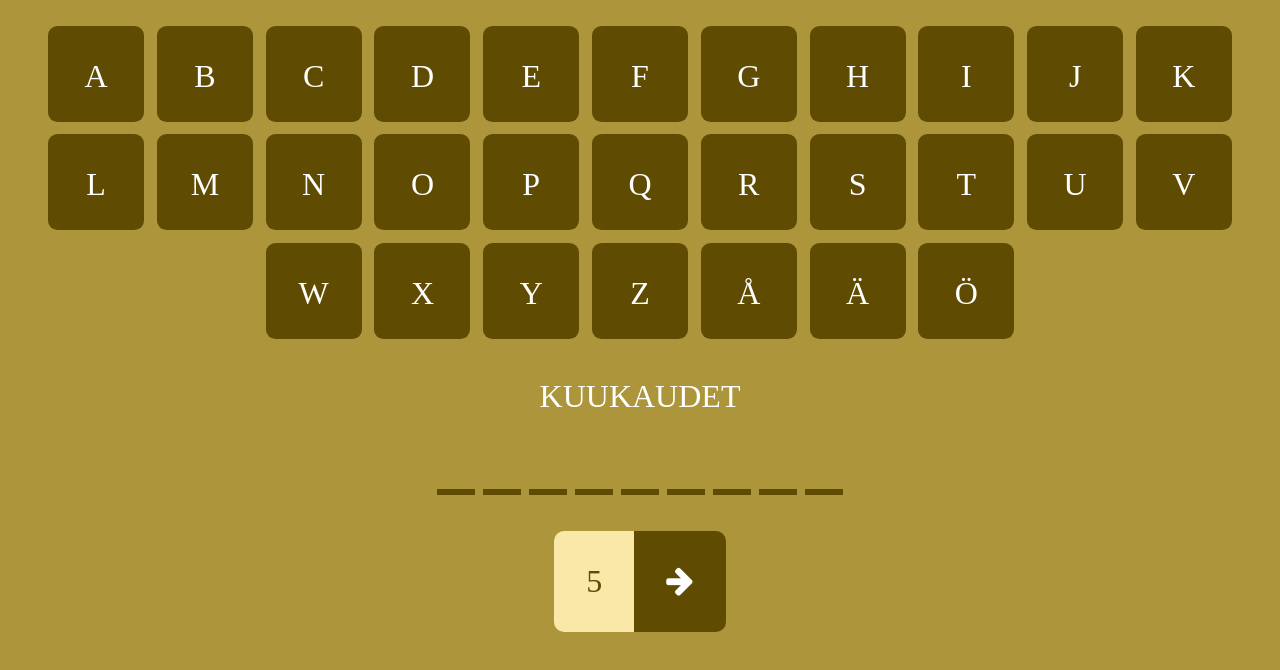
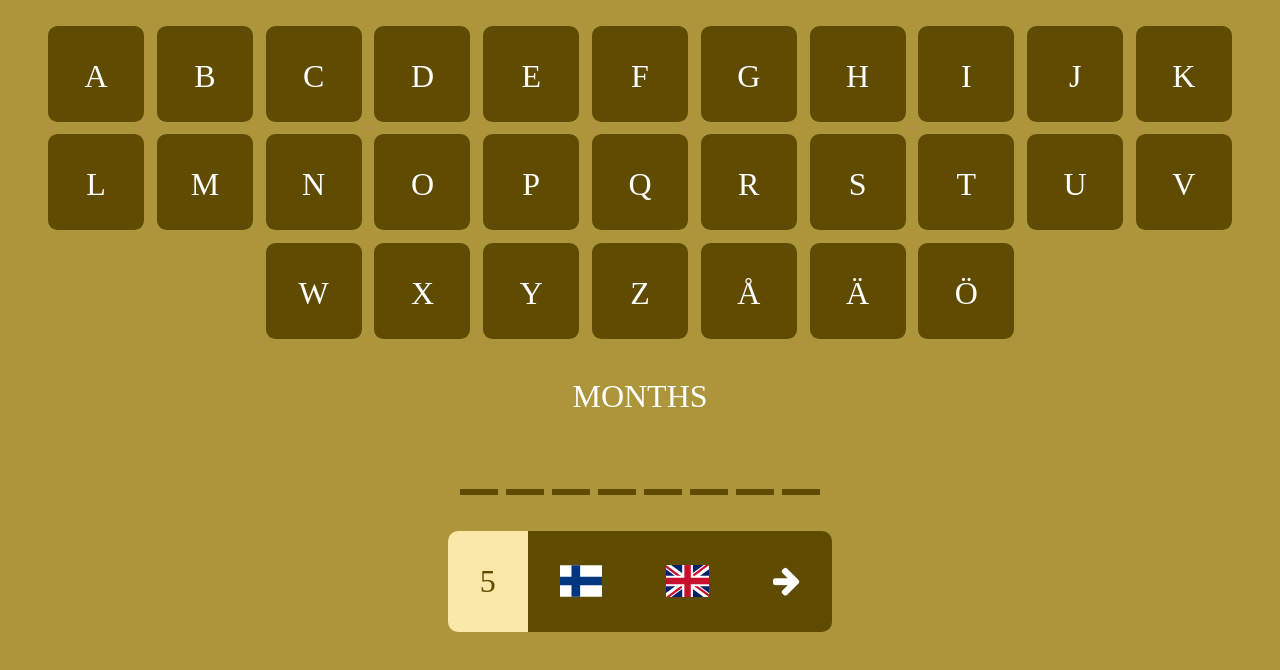
Before and after one commit to janipalsamaki/word-guess-react, a React (Create React App) app: page / in a window 1280 px wide. Shown: the top 670 px of the page. Built offline with nearby package versions, Linux system fonts and the light colour scheme.

Commit message:
Added support for switching languages (Finnish, English). Changed default language to English. Improved dash rendering.

```diff
--- a/package.json
+++ b/package.json
@@ -1,6 +1,6 @@
 {
   "name": "word-guess-react",
-  "homepage": "http://palsamaki.com/react/sana-arvaus/",
+  "homepage": "http://palsamaki.com/react/word-guess/",
   "version": "0.1.0",
   "repository": {
     "type": "git",
@@ -12,6 +12,7 @@
     "react-scripts": "0.7.0"
   },
   "dependencies": {
+    "flag-icon-css": "^2.8.0",
     "react": "^15.4.0",
     "react-dom": "^15.4.0"
   },
--- a/public/index.html
+++ b/public/index.html
@@ -1,14 +1,14 @@
 <!doctype html>
-<html lang="fi">
+<html lang="en">
   <head>
     <meta charset="utf-8">
-    <meta name="description" content="Sana-arvauspeli">
-    <meta name="keywords" content="sana,arvaus,peli">
+    <meta name="description" content="Word guess game">
+    <meta name="keywords" content="word,guess,game">
     <meta name="author" content="Jani Palsamäki">
     <meta name="viewport" content="maximum-scale=0.4">
     <link rel="shortcut icon" href="%PUBLIC_URL%/favicon.ico">
     <link rel="stylesheet" href="https://maxcdn.bootstrapcdn.com/font-awesome/4.7.0/css/font-awesome.min.css">
-    <title>Sana-arvaus</title>
+    <title>Word guess</title>
   </head>
   <body>
     <div id="root"></div>
--- /dev/null
+++ b/src/components/Flag/Flag.css
@@ -0,0 +1,9 @@
+.Flag {
+  cursor: pointer;
+  display: inline-block;
+  padding: 1em;
+}
+
+.flag-icon {
+
+}
--- /dev/null
+++ b/src/components/Flag/Flag.js
@@ -0,0 +1,14 @@
+import React from 'react';
+import '../../../node_modules/flag-icon-css/css/flag-icon.min.css';
+import './Flag.css';
+
+const Flag = props => {
+  const flagClasses = `flag-icon flag-icon-${props.language}`;
+  return (
+    <div className="Flag" onClick={() => props.onClick(props.language)}>
+      <span className={flagClasses}>&nbsp;</span>
+    </div>
+  )
+};
+
+export default Flag
--- /dev/null
+++ b/src/components/LanguageSwitcher/LanguageSwitcher.css
@@ -0,0 +1,4 @@
+.LanguageSwitcher {
+  display: inline-block;
+  background-color: #5F4B01;
+}
--- /dev/null
+++ b/src/components/LanguageSwitcher/LanguageSwitcher.js
@@ -0,0 +1,15 @@
+import React from 'react';
+import Flag from '../Flag/Flag';
+import './LanguageSwitcher.css';
+
+const LanguageSwitcher = props => {
+  return (
+    <div className="LanguageSwitcher">
+      {[...props.languages].map(
+        language => <Flag language={language} onClick={props.onClick}>{language}</Flag>)
+      }
+    </div>
+  )
+};
+
+export default LanguageSwitcher
--- a/src/components/Letter/Letter.css
+++ b/src/components/Letter/Letter.css
@@ -11,6 +11,6 @@
   background-color: #5F4B01;
 }
 
-.space {
+.space, .dash {
   border: none !important;
 }
--- a/src/components/Letter/Letter.js
+++ b/src/components/Letter/Letter.js
@@ -2,7 +2,9 @@ import React from 'react';
 import './Letter.css';
 
 const Letter = props => {
-  const classNames = props.letter === ' ' ? 'Letter space' : 'Letter';
+  const classNames = props.letter === ' ' ? 'Letter space'
+    : props.letter === '-' ? 'Letter dash'
+    : 'Letter';
 
   return (
     <div className={classNames} onClick={() => props.onClick(props.letter)} disabled={props.disabled}>{props.letter}</div>
--- a/src/components/Word/Word.css
+++ b/src/components/Word/Word.css
@@ -9,6 +9,6 @@
   margin: 0.12em;
 }
 
-.Word .Letter[disabled] {
+.Word .Letter[disabled], .Word .Letter.dash {
   color: #5F4B01;
 }
--- a/src/containers/App/App.js
+++ b/src/containers/App/App.js
@@ -3,9 +3,11 @@ import Alphabet from '../../components/Alphabet/Alphabet';
 import Category from '../../components/Category/Category';
 import GameResult from '../../components/GameResult/GameResult';
 import GuessesLeft from '../../components/GuessesLeft/GuessesLeft';
+import LanguageSwitcher from '../../components/LanguageSwitcher/LanguageSwitcher';
 import NewWord from '../../components/NewWord/NewWord';
 import Word from '../../components/Word/Word';
-import dictionary from '../../dictionary';
+import dictionary_fi from '../../dictionaries/dictionary-fi';
+import dictionary_en from '../../dictionaries/dictionary-en';
 import './App.css';
 
 class App extends Component {
@@ -13,12 +15,19 @@ class App extends Component {
   constructor(props) {
     super(props);
     this.state = this.getInitialState();
+    this.handleLanguageClick = this.handleLanguageClick.bind(this);
     this.handleLetterClick = this.handleLetterClick.bind(this);
     this.newGame = this.newGame.bind(this);
   }
 
-  getInitialState() {
+  getInitialState(language = 'gb') {
     const letters = [...'ABCDEFGHIJKLMNOPQRSTUVWXYZÅÄÖ'].map(letter => ({letter, disabled: false}));
+
+    const dictionaries = new Map();
+    dictionaries.set('fi', dictionary_fi);
+    dictionaries.set('gb', dictionary_en);
+
+    const dictionary = dictionaries.get(language);
     const category = this.randomCategory(dictionary);
     const word = [...this.randomWord(category)].map(letter => ({letter, disabled: false}));
     const guessedLetters = new Set();
@@ -27,6 +36,7 @@ class App extends Component {
 
     return {
       letters,
+      language,
       category,
       word,
       guessedLetters,
@@ -48,6 +58,10 @@ class App extends Component {
 
   randomWord(category) {
     return category.words[Math.floor(Math.random() * category.words.length)].toUpperCase();
+  }
+
+  handleLanguageClick(language) {
+    this.setState(this.getInitialState(language));
   }
 
   handleLetterClick(selectedLetter) {
@@ -83,18 +97,20 @@ class App extends Component {
   }
 
   newGame() {
-    this.setState(this.getInitialState());
+    this.setState(this.getInitialState(this.state.language));
   }
 
   render() {
+    const languages = ['fi', 'gb'];
+
     return (
       <div>
         <Alphabet letters={this.state.letters} onClick={this.handleLetterClick} />
         <Category category={this.state.category} />
         <Word word={this.state.word} />
         <GuessesLeft guessesLeft={this.state.guessesLeft} />
+        <LanguageSwitcher languages={languages} onClick={this.handleLanguageClick} />
         <NewWord onClick={this.newGame} />
-
         <GameResult
           guessedTheWord={this.state.guessedTheWord}
           guessesLeft={this.state.guessesLeft}
--- /dev/null
+++ b/src/dictionaries/dictionary-en.js
@@ -0,0 +1,20 @@
+const dictionary_en = [
+  {
+    category: 'Months',
+    words: ['January','February','March','April','May','June','July','August','September','October','November','December']
+  },
+  {
+    category: 'Seasons',
+    words: ['Spring','Summer','Autumn','Winter']
+  },
+  {
+    category: 'Days of week',
+    words: ['Monday','Tuesday','Wednesday','Thursday','Friday','Saturday','Sunday']
+  },
+  {
+    category: 'Star Wars characters',
+    words: ['Jango Fett','Boba Fett','Anakin Skywalker','Luke Skywalker','Han Solo','Chewbacca','Darth Maul','Darth Vader','Jabba the Hutt','Jar Jar Binks','Obi-Wan Kenobi','Yoda','Finn','Kylo Ren','Darth Sidious']
+  },
+];
+
+export default dictionary_en;
--- a/src/dictionary.js
+++ b/src/dictionaries/dictionary-fi.js
@@ -1,4 +1,4 @@
-const dictionary = [
+const dictionary_fi = [
   {
     category: 'Kuukaudet',
     words: ['Tammikuu','Helmikuu','Maaliskuu','Huhtikuu','Toukukuu','Kesäkuu','Heinäkuu','Elokuu','Syyskuu','Lokakuu','Marraskuu','Joulukuu']
@@ -57,8 +57,8 @@ const dictionary = [
   },
   {
     category: 'Star Wars -hahmot',
-    words: ['Jango Fett','Boba Fett','Anakin Skywalker','Luke Skywalker','Han Solo','Chewbacca','C-3PO','Darth Maul','Darth Vader','Jabba the Hutt','Jar Jar Binks','Obi-Wan Kenobi','R2-D2','BB-8','Yoda','Finn','Kylo Ren','Darth Sidious']
+    words: ['Jango Fett','Boba Fett','Anakin Skywalker','Luke Skywalker','Han Solo','Chewbacca','Darth Maul','Darth Vader','Jabba the Hutt','Jar Jar Binks','Obi-Wan Kenobi','Yoda','Finn','Kylo Ren','Darth Sidious']
   },
 ];
 
-export default dictionary;
+export default dictionary_fi;
```
Also changed, not shown: 1 other file (tests, documents, lock files or other folders).
